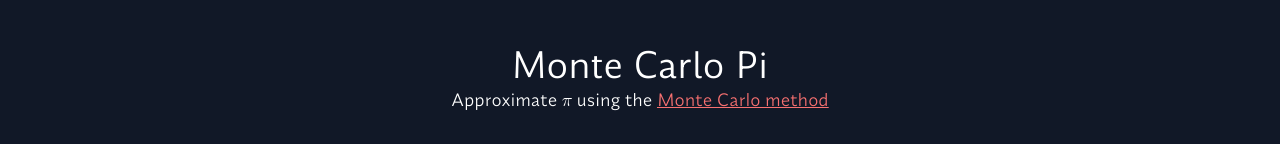
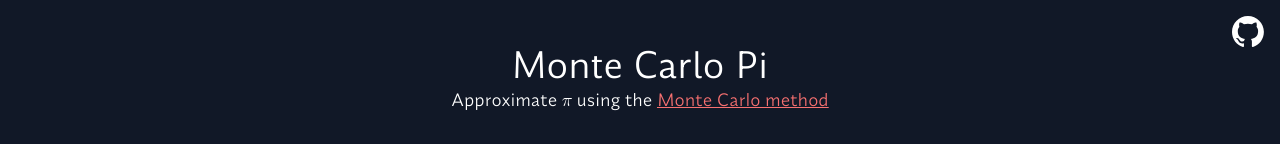
Before and after one commit to TetieWasTaken/monte-carlo-pi, a Next.js app: page / in a window 1280 px wide. Shown: the top 144 px of the page. Built offline with nearby package versions, Linux system fonts and the light colour scheme.

Commit message:
feat(content): add github logo

```diff
--- a/src/app/page.tsx
+++ b/src/app/page.tsx
@@ -15,6 +15,7 @@ import {
   Tooltip,
 } from "chart.js";
 import Link from "next/link";
+import Image from "next/image";
 
 ChartJS.register(
   CategoryScale,
@@ -286,6 +287,15 @@ export default function Home() {
 
   return (
     <div className="flex justify-center items-center min-h-screen bg-gray-900 text-white flex-col py-8">
+      <div className="absolute top-4 right-4">
+        <Link
+          href="https://github.com/TetieWasTaken/monte-carlo-pi"
+          target="_blank"
+          rel="noopener noreferrer"
+        >
+          <Image src="/github.svg" alt="GitHub Logo" width={32} height={32} />
+        </Link>
+      </div>
       <div className="mb-8 text-center">
         <h1 className="text-4xl font-title">Monte Carlo Pi</h1>
         <p className="text-lg">
```
Also changed, not shown: public/github.svg (added).
